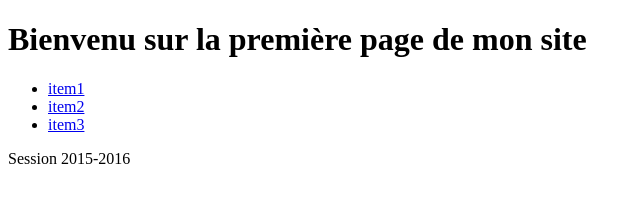
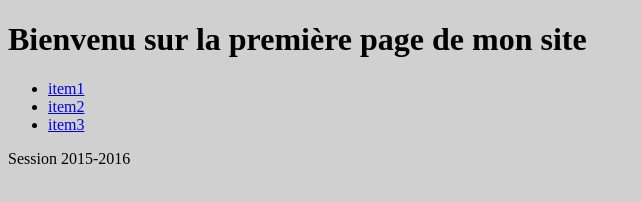
Before and after one commit to ACaporali/Portfolio, a website: page src/index.html in a window 1280 px wide. Shown: the whole page, without its empty margins (0-641 px from the left). Drawn offline with Linux system fonts and the light colour scheme.

Commit message:
Ajout css en créant un fichier css à partir du fichier gulpfile. js et la commande 'glu sais' dans le terminal

```diff
--- /dev/null
+++ b/src/assets/scss/style.scss
@@ -0,0 +1,3 @@
+body{
+	background-color : #D0D0D0;
+}
--- a/src/index.html
+++ b/src/index.html
@@ -3,6 +3,7 @@
 	<head>
 		<meta charset="utf-8">
 		<title>Première page</title>
+		<link rel="stylesheet" type="text/css" href="assets/css/style.css">
 	</head>
 	<body>
 		<h1>Bienvenu sur la première page de mon site</h1>
```
Also changed, not shown: src/assets/css/style.css (added).
